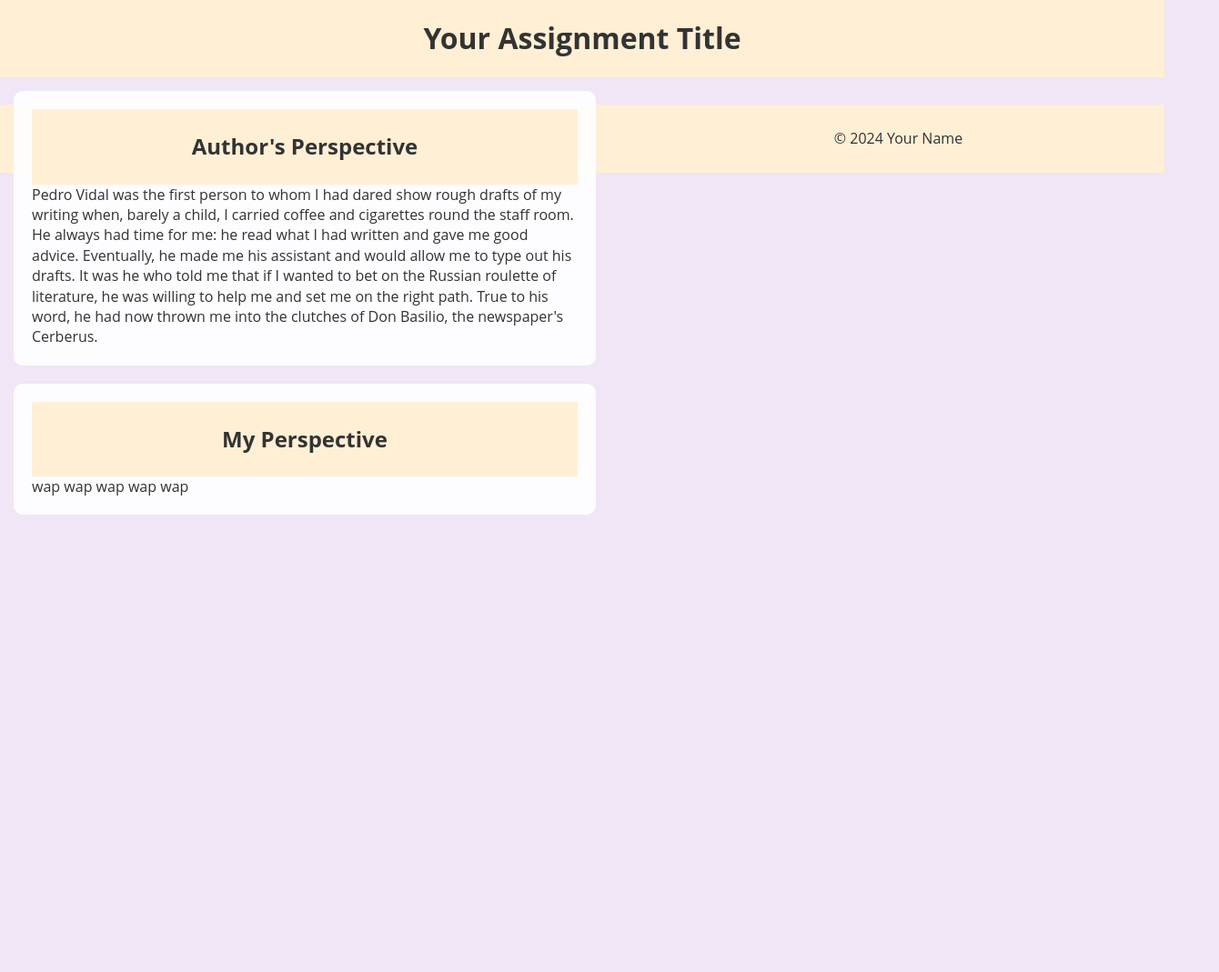
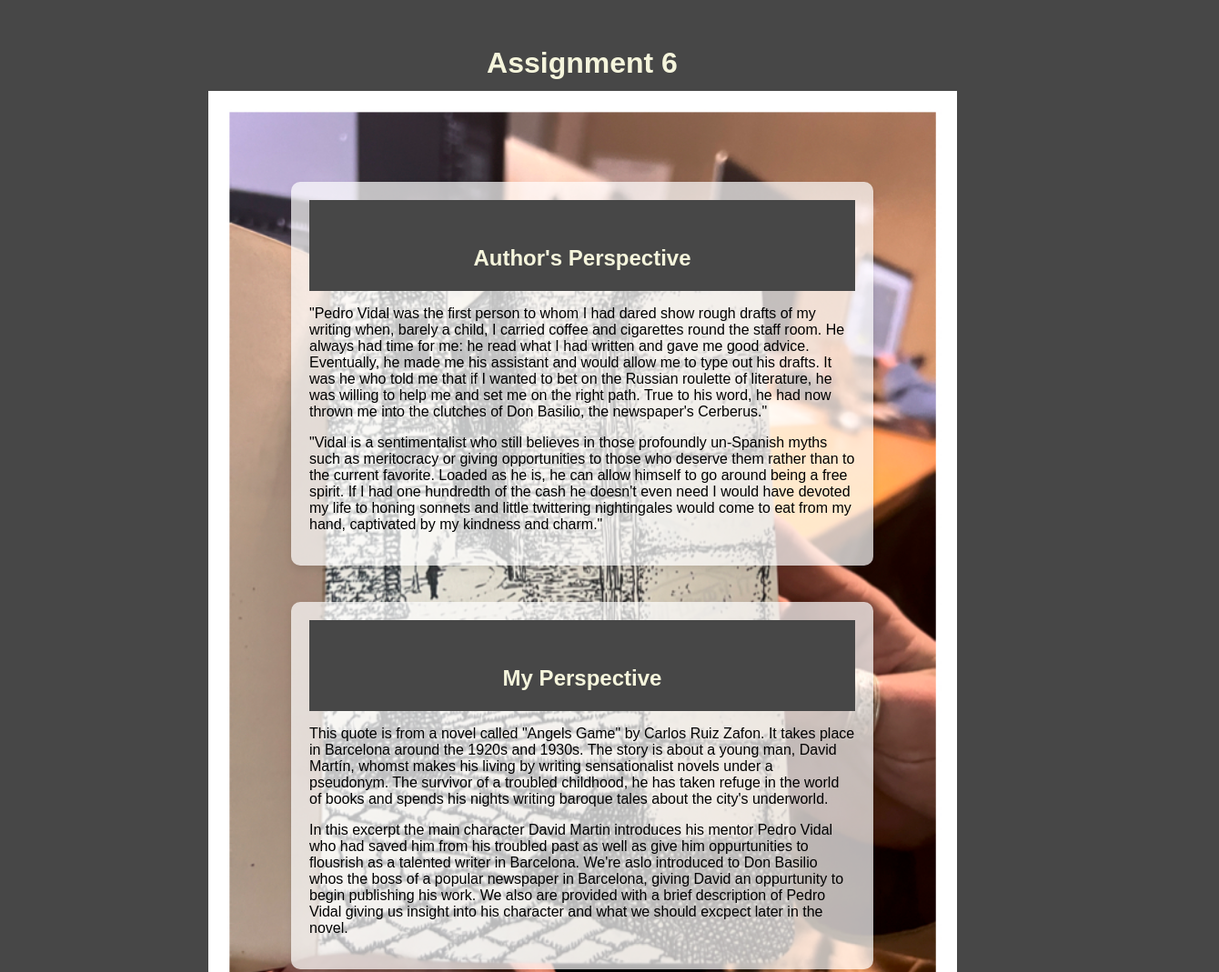
Before and after one commit to OmarShawish/Portfolio.github.io, a plain HTML site: page assignment6/index.html in a window 1280 px wide. Shown: the top 1069 px of the page at 91% size, 1340 px wide, since content can reach past the window. Before the commit the page ends 800 px from the top, so only its background shows below. Drawn offline with Linux system fonts and the light colour scheme; a web font is replaced by a local one.

Commit message:
Add files via upload

```diff
--- a/assignment6/index.html
+++ b/assignment6/index.html
@@ -6,6 +6,7 @@
 
 	<meta charset="utf-8">
 	<meta name="viewport" content="width=device-width, initial-scale=1">
+	<link href="https://fonts.googleapis.com/css2?family=Jacquarda+Bastarda+9&family=Micro+5&family=Protest+Revolution&display=swap" rel="stylesheet">
 	<meta http-equiv="X-UA-Compatible" content="ie=edge">
 
 	<title>***</title>
@@ -17,20 +18,22 @@
 
 <body>
     <header>
-        <h1>Your Assignment Title</h1>
+        <h1>Assignment 6</h1>
     </header>
     <main>
         <section id="authorPerspective">
             <header><h2>Author's Perspective</h2></header>
-			Pedro Vidal was the first person to whom I had dared show rough drafts of my writing when, barely a child, I carried coffee and cigarettes round the staff room. He always had time for me: he read what I had written and gave me good advice. Eventually, he made me his assistant and would allow me to type out his drafts. It was he who told me that if I wanted to bet on the Russian roulette of literature, he was willing to help me and set me on the right path. True to his word, he had now thrown me into the clutches of Don Basilio, the newspaper's Cerberus.
+			<p>"Pedro Vidal was the first person to whom I had dared show rough drafts of my writing when, barely a child, I carried coffee and cigarettes round the staff room. He always had time for me: he read what I had written and gave me good advice. Eventually, he made me his assistant and would allow me to type out his drafts. It was he who told me that if I wanted to bet on the Russian roulette of literature, he was willing to help me and set me on the right path. True to his word, he had now thrown me into the clutches of Don Basilio, the newspaper's Cerberus." </p>
+			<p>"Vidal is a sentimentalist who still believes in those profoundly un-Spanish myths such as meritocracy or giving opportunities to those who deserve them rather than to the current favorite. Loaded as he is, he can allow himself to go around being a free spirit. If I had one hundredth of the cash he doesn't even need I would have devoted my life to honing sonnets and little twittering nightingales would come to eat from my hand, captivated by my kindness and charm."</p>
         </section>
         <section id="myPerspective">
             <header><h2>My Perspective</h2></header>
-            wap wap wap wap wap
+            <p>This quote is from a novel called "Angels Game" by Carlos Ruiz Zafon. It takes place in Barcelona around the 1920s and 1930s. The story is about a young man, David Martín, whomst makes his living by writing sensationalist novels under a pseudonym. The survivor of a troubled childhood, he has taken refuge in the world of books and spends his nights writing baroque tales about the city's underworld. </p>
+            <p>In this excerpt the main character David Martin introduces his mentor Pedro Vidal who had saved him from his troubled past as well as give him oppurtunities to flousrish as a talented writer in Barcelona. We're aslo introduced to Don Basilio whos the boss of a popular newspaper in Barcelona, giving David an oppurtunity to begin publishing his work. We also are provided with a  brief description of Pedro Vidal giving us insight into his character and what we should excpect later in the novel. </p>
         </section>
     </main>
     <footer>
-        <p>&copy; 2024 Your Name</p>
+        <p>&copy; 2024 Omar Shawish</p>
     </footer>
 </body>
 </html>
--- a/assignment6/style4.css
+++ b/assignment6/style4.css
@@ -1,60 +1,79 @@
-/* Basic CSS resets -- leveling slight inconsistencies in browsers */
 html, body {
     margin: 0;
     padding: 0;
+    font-family: 'Open Sans', sans-serif;
+    box-sizing: border-box;
     height: 100%;
+	font-family: "Protest Revolution", sans-serif;
 }
 
-html {
-    font-size: 1em;
-    line-height: 1.4em;
-    font-family: 'Open Sans', sans-serif;
-}
-
-/* Mobile First CSS */
+/* Base styles */
 body {
-    background-color: #f0e6f6; /* Soft lilac background */
-    color: #333; /* Dark gray for text */
+    background-color: #474747;
+	font-family: "Protest Revolution", sans-serif;
 }
 
 header, footer {
-    background-color: #ffefd5; /* Pale peach */
-    color: #333;
+    background-color: #474747; /* Cream color for header and footer */
+    color: #f5f5dc; /* Adjust text color as needed */
     text-align: center;
-    padding: 10px;
+    padding: 30px ;
+    height: 40px; /* Ensure header and footer are of equal height */
 }
 
 main {
-    padding: 15px;
+    background-image: url(img/Angel\ .jpg); /* Your background image */
+    background-size: contain; /* Adjust size as needed */
+    background-position: center center; /* Center the image perfectly */
+    background-repeat: no-repeat; /* Do not repeat the image */
+    padding: 80px 20px; /* Padding to prevent overlap with header and footer */
+    display: flex;
+    flex-direction: column; /* Stack sections vertically */
+    justify-content: center; /* Center horizontally */
+    align-items: center; /* Center vertically */
+    min-height: calc(100vh - 120px); /* Full height minus header and footer */
+}
+
+.sections-container {
+    width: 80%; /* Adjust width */
+    max-width: 800px; /* Maximum width */
+    padding: 0 20px; /* Additional padding on the left and right */
 }
 
 section {
-    background-color: rgba(255, 255, 255, 0.9); /* Slightly transparent white for contrast */
+    background-color: rgba(255, 255, 255, 0.7);
     padding: 20px;
-    margin-bottom: 20px;
-    border-radius: 10px; /* Optional: rounded corners */
+    margin: 20px 0; /* Spacing between sections */
+    border-radius: 10px;
+    width: 60%; /* Adjust width as needed */
+    max-width: 600px; /* Adjust maximum width as needed */
+    text-align: left; /* Left align text */
+    box-shadow: 0 4px 8px rgba(0, 0, 0, 0.1); /* Optional: adds a subtle shadow for depth */
+}
+/* Headings */
+h1, h2 {
+    color: #f5f5dc;
+}
+
+footer {
+    position: relative;
+    width: 100%;
+    clear: both; /* Ensure footer is below all content */
 }
 
 /* Responsive Design */
 @media all and (min-width: 769px) {
-    #container {
+    .sections-container {
         width: 80%;
-        margin: 0 auto;
-    }
-
-    section {
-        /* Adjustments for tablet screens */
     }
 }
 
 @media all and (min-width: 1024px) {
-    section {
-        width: 48%;
-        float: left;
-        margin-right: 4%;
+    .sections-container {
+        width: 80%;
     }
 
-    section:last-child {
-        margin-right: 0;
+    section {
+        width: 100%; /* Keep sections full width of container */
     }
 }
```
Also changed, not shown: assignment6/img/Angel .jpg (added).
